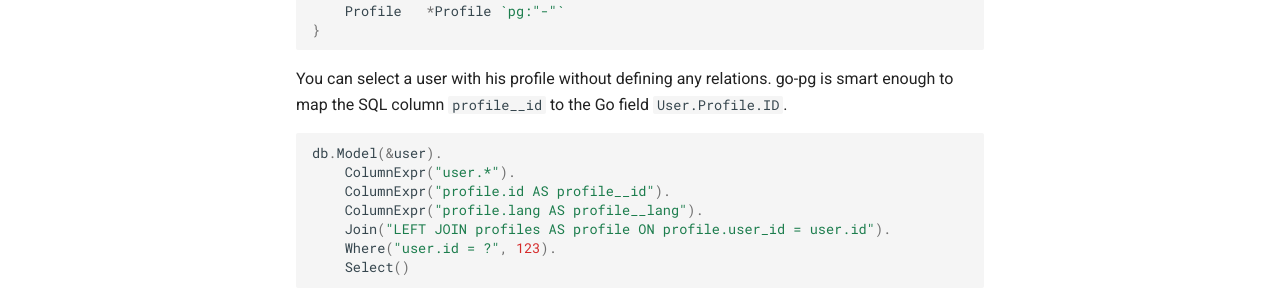
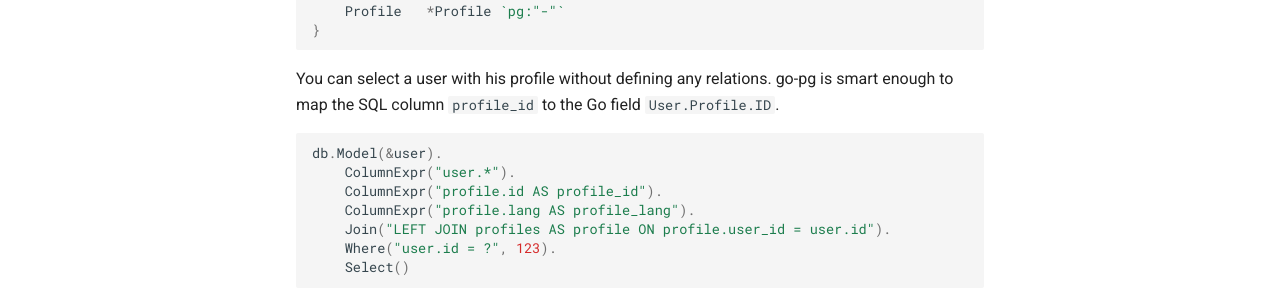
Before and after one commit to go-pg/docs, an MkDocs documentation site: the page built from docs/orm/intro.md, in a window 1280 px wide and 900 px high, scrolled down 540 px. Shown: the part 253-560 px from the top of the window. Built offline with MkDocs 1.6.1 and Material for MkDocs 9.7.7, drawn with Linux system fonts in a browser that asks for light colours; comment, search, counter and statistics services are not loaded.

Commit message:
Misprint

````diff
--- a/docs/orm/intro.md
+++ b/docs/orm/intro.md
@@ -31,13 +31,13 @@ type User struct {
 ```
 
 You can select a user with his profile without defining any relations. go-pg is smart enough to map
-the SQL column `profile__id` to the Go field `User.Profile.ID`.
+the SQL column `profile_id` to the Go field `User.Profile.ID`.
 
 ```go
 db.Model(&user).
     ColumnExpr("user.*").
-    ColumnExpr("profile.id AS profile__id").
-    ColumnExpr("profile.lang AS profile__lang").
+    ColumnExpr("profile.id AS profile_id").
+    ColumnExpr("profile.lang AS profile_lang").
     Join("LEFT JOIN profiles AS profile ON profile.user_id = user.id").
     Where("user.id = ?", 123).
     Select()
````
